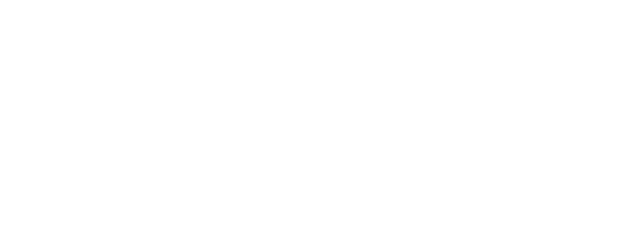
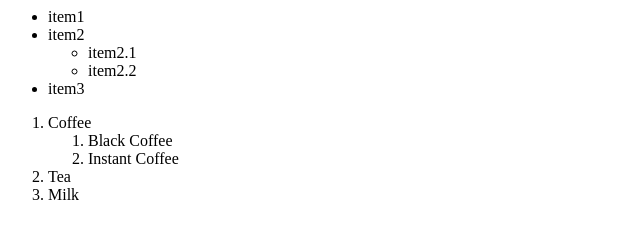
Before and after one commit to SMANI2887/HTML, a plain HTML site: page index.html in a window 1280 px wide. Shown: the whole page, without its empty margins (0-640 px from the left). Drawn offline with Linux system fonts and the light colour scheme.

Commit message:
Unordered list Vs Ordered lists

```diff
--- a/index.html
+++ b/index.html
@@ -1,10 +1,28 @@
-<!-- Block level Element -->
+<!-- Lists two types
+1.unordered lists
+2.ordered lists
+-->
 
-<div></div>
-<p></p>
-<h1></h1>
+<!-- Unordered Lists -->
 
-<!-- Inline level Element -->
+<ul>
+    <li>item1</li>
+    <li>item2</li>
+    <ul>
+        <li>item2.1</li>
+        <li>item2.2</li>
+    </ul>
+    <li>item3</li>
+</ul>
 
-<img>
-<span></span>
+<!-- Ordered Lists  -->
+
+<ol>
+    <li>Coffee</li>
+    <ol>
+        <li>Black Coffee</li>
+        <li>Instant Coffee</li>
+    </ol>
+    <li>Tea</li>
+    <li>Milk</li>
+</ol>
```
